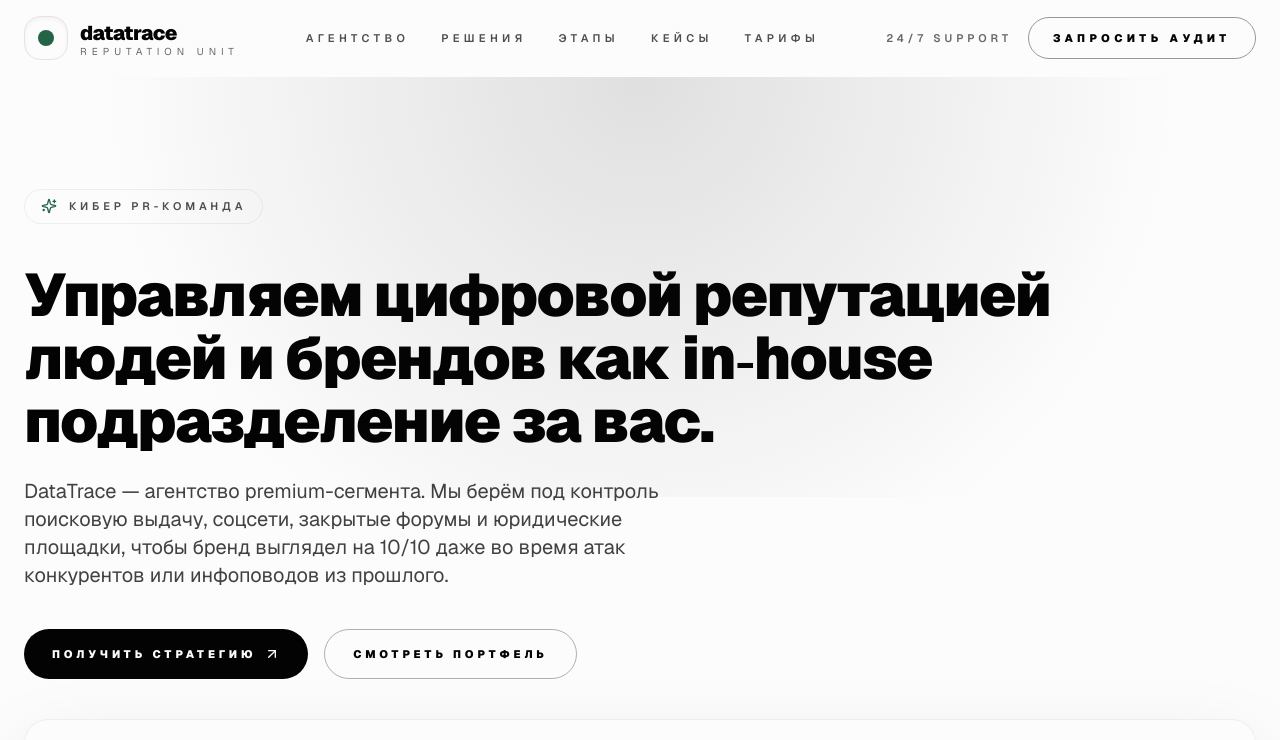
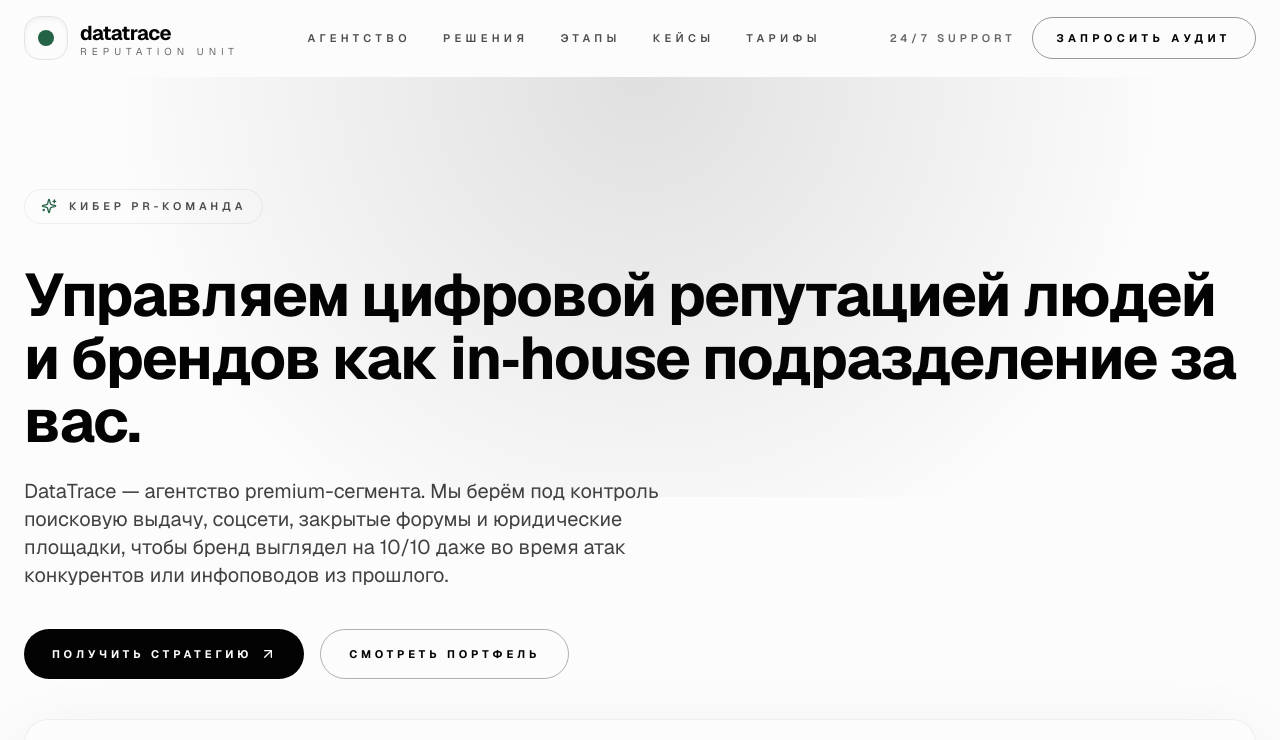
Before and after one commit to Nik-Maltcev/datatrace-agency, a Next.js app: page / in a window 1280 px wide. Shown: the top 740 px of the page. Built offline with nearby package versions, Linux system fonts and the light colour scheme.

Commit message:
fix: restore font stacks

```diff
--- a/app/globals.css
+++ b/app/globals.css
@@ -76,8 +76,8 @@
 }
 
 @theme inline {
-  --font-sans: "Geist", "Geist Fallback";
-  --font-mono: "Geist Mono", "Geist Mono Fallback";
+  --font-sans: var(--font-geist), "Geist", "Geist Fallback", system-ui, -apple-system, sans-serif;
+  --font-mono: var(--font-geist-mono), "Geist Mono", "Geist Mono Fallback", ui-monospace, SFMono-Regular, Menlo, monospace;
   --color-background: var(--background);
   --color-foreground: var(--foreground);
   --color-card: var(--card);
--- a/app/layout.tsx
+++ b/app/layout.tsx
@@ -4,8 +4,16 @@ import { Geist, Geist_Mono } from "next/font/google"
 import { Analytics } from "@vercel/analytics/next"
 import "./globals.css"
 
-const _geist = Geist({ subsets: ["latin"] })
-const _geistMono = Geist_Mono({ subsets: ["latin"] })
+const geist = Geist({
+  subsets: ["latin"],
+  weight: ["400", "500", "600", "700"],
+  variable: "--font-geist",
+})
+const geistMono = Geist_Mono({
+  subsets: ["latin"],
+  weight: ["400", "500", "600", "700"],
+  variable: "--font-geist-mono",
+})
 
 export const metadata: Metadata = {
   title: "RepClean - Удаление негативной информации из интернета",
@@ -37,7 +45,7 @@ export default function RootLayout({
 }>) {
   return (
     <html lang="ru">
-      <body className={`font-sans antialiased`}>
+      <body className={`${geist.variable} ${geistMono.variable} font-sans antialiased`}>
         {children}
         <Analytics />
       </body>
```
